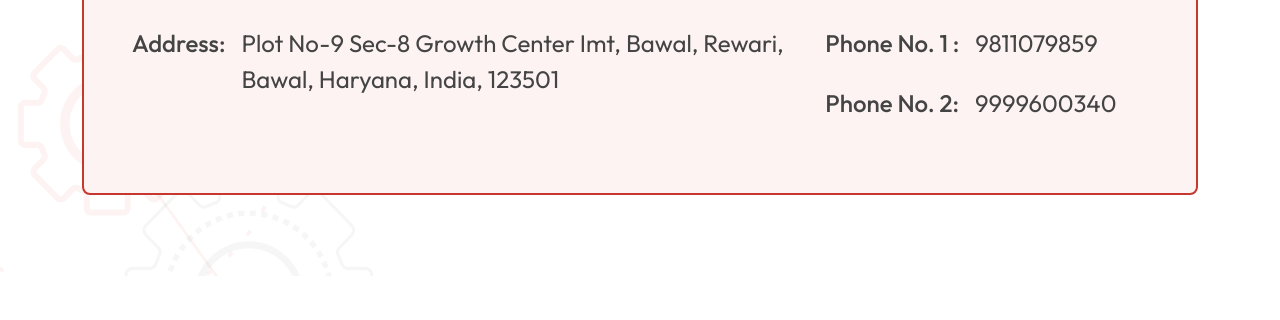
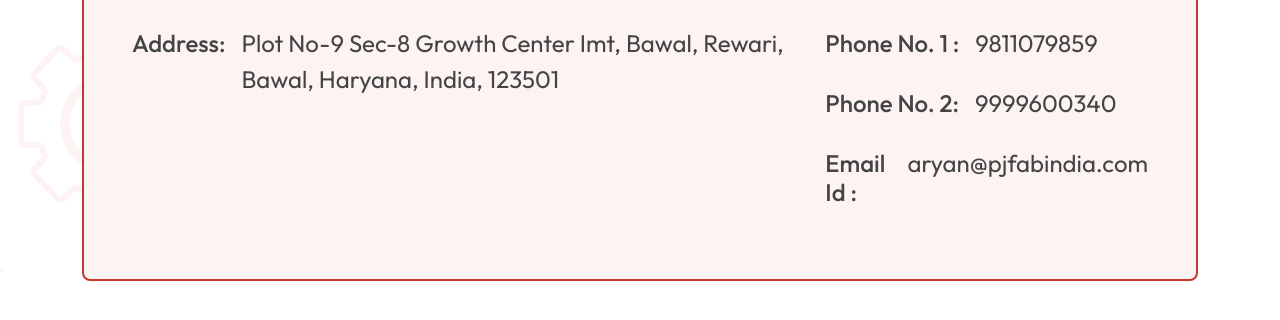
Before and after one commit to aryanchugh816/pjfabindia-website, a plain HTML site: page index.html in a window 1280 px wide. Shown: the part 524-844 px from the top of the page. Before the commit the page ends 800 px from the top, so only its background shows below. Drawn offline with nearby package versions, Linux system fonts and the light colour scheme.

Commit message:
minor fix

```diff
--- a/index.html
+++ b/index.html
@@ -47,6 +47,12 @@
                                 <p class="m-0 fs-4">9999600340</p>
                             </div>
                         </div>
+                        <div class="row mb-4">
+                            <div class="d-md-flex align-items-baseline">
+                                <h5 class="fs-4 mb-0 me-3">Email Id : </h5>
+                                <p class="m-0 fs-4">aryan@pjfabindia.com</p>
+                            </div>
+                        </div>
                     </div>
                 </div>
             </div>
```
